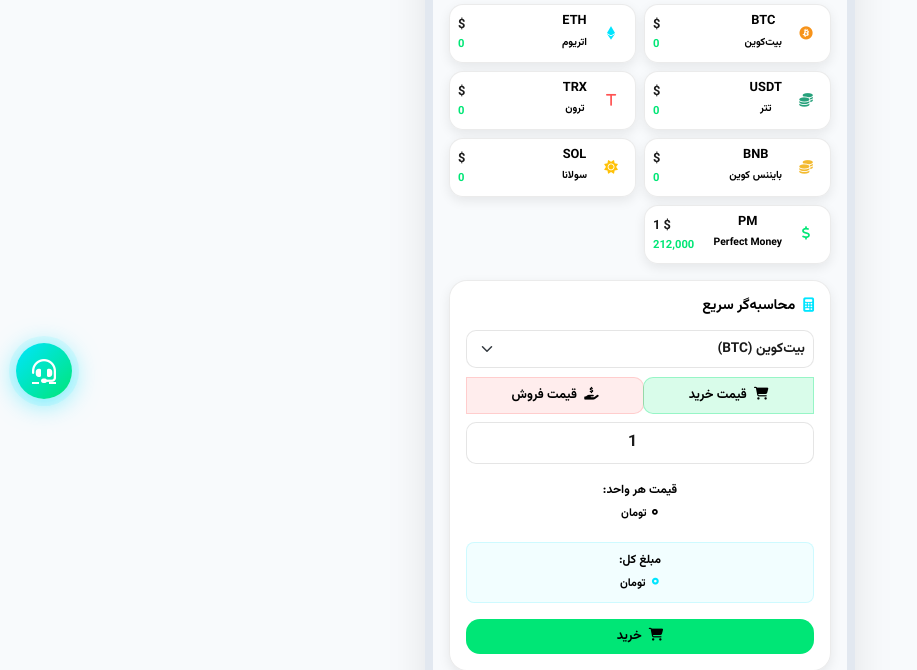
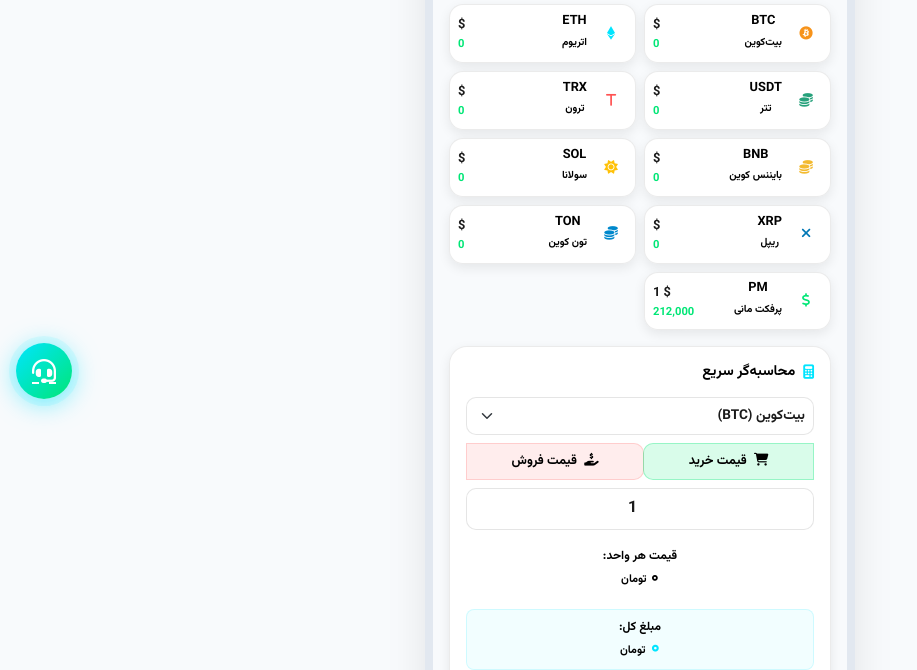
Before and after one commit to joyandeh/vip, a Django app: page / in a window 1280 px wide. Shown: the part 311-981 px from the top of the page, without its empty margins (0-917 px from the left). Run offline with Django 5.2, Linux system fonts and the light colour scheme; data comes from the database, SQL or seed files in the repository; both versions use the stored data as it was after the commit; data that the repository does not hold is empty; some libraries are stand-ins or nearby versions.

Commit message:
15 shahrivar

```diff
--- a/core/services.py
+++ b/core/services.py
@@ -5,7 +5,7 @@ def get_crypto_prices():
 
     url = (
         "https://api.coingecko.com/api/v3/simple/price"
-        "?ids=bitcoin,ethereum,tether,tron,binancecoin,solana"
+        "?ids=bitcoin,ethereum,tether,tron,binancecoin,solana,ripple,the-open-network"
         "&vs_currencies=usd"
     )
 
@@ -25,6 +25,8 @@ def get_crypto_prices():
             "TRX": data["tron"]["usd"],
             "BNB": data["binancecoin"]["usd"],
             "SOL": data["solana"]["usd"],
+            "XRP": data["ripple"]["usd"],
+            "TON": data["the-open-network"]["usd"],
         }
 
     except Exception:
@@ -36,4 +38,6 @@ def get_crypto_prices():
             "TRX": 0,
             "BNB": 0,
             "SOL": 0,
+            "XRP": 0,
+            "TON": 0,
         }
--- a/core/templates/core/index.html
+++ b/core/templates/core/index.html
@@ -83,6 +83,14 @@
                                                     <i class="fa-solid fa-coins" style="color: #f3ba2f; font-size: 0.85rem;"></i>
                                                 {% elif crypto.symbol == 'SOL' %}
                                                     <i class="fa-solid fa-sun text-warning" style="font-size: 0.85rem;"></i>
+                                                {% elif crypto.symbol == 'XRP' %}
+                                                    <i class="fa-solid fa-xmark" style="color: #0077B5; font-size: 0.85rem;"></i>
+                                                {% elif crypto.symbol == 'TON' %}
+                                                    <i class="fa-solid fa-coins" style="color: #0088CC; font-size: 0.85rem;"></i>
+                                                {% elif crypto.symbol == 'UTOPIA' %}
+                                                    <i class="fa-solid fa-globe" style="color: #6C5CE7; font-size: 0.85rem;"></i>
+                                                {% elif crypto.symbol == 'PM' %}
+                                                    <i class="fa-solid fa-dollar-sign text-neon-green" style="font-size: 0.85rem;"></i>
                                                 {% else %}
                                                     <i class="fa-solid fa-coins text-custom-muted" style="font-size: 0.85rem;"></i>
                                                 {% endif %}
@@ -103,25 +111,6 @@
                     <p class="text-custom-muted small">ارزی یافت نشد.</p>
                 </div>
                 {% endfor %}
-
-        <!-- Perfect Money -->
-        <div class="col-6">
-            <div class="glass-card p-2 d-flex align-items-center justify-content-between" style="border-radius: 14px;">
-                <div class="d-flex align-items-center gap-2">
-                    <div class="d-flex align-items-center justify-content-center rounded-circle" style="width: 32px; height: 32px; background: rgba(255,255,255,0.05);">
-                        <i class="fa-solid fa-dollar-sign text-neon-green" style="font-size: 0.85rem;"></i>
-                    </div>
-                    <div>
-                        <h6 class="mb-0 fw-bold text-white" style="font-size: 0.8rem;">PM</h6>
-                        <small class="text-custom-muted" style="font-size: 0.65rem;">Perfect Money</small>
-                    </div>
-                </div>
-                <div class="text-end">
-                    <div class="fw-bold text-white text-ltr" style="font-size: 0.8rem;">1 $</div>
-                    <div class="text-neon-green" style="font-size: 0.7rem; font-weight: 600;">{{ toman_rate|intcomma }}</div>
-                </div>
-            </div>
-        </div>
             </div>
         </div>
 
@@ -140,10 +129,6 @@
                                     {{ crypto.name }} ({{ crypto.symbol }})
                                 </option>
                                 {% endfor %}
-                <!-- Perfect Money -->
-                <option value="{{ toman_rate }}" data-symbol="PM">
-                    Perfect Money (PM) - {{ toman_rate|intcomma }} تومان
-                </option>
                             </select>
         </div>
 
--- a/core/views.py
+++ b/core/views.py
@@ -11,6 +11,10 @@ CRYPTO_NAMES = {
     'BNB': 'بایننس کوین',
     'TRX': 'ترون',
     'SOL': 'سولانا',
+    'XRP': 'ریپل',
+    'PM': 'پرفکت مانی',
+    'TON': 'تون کوین',
+    'UTOPIA': 'یوتوپیا',
 }
 
 
@@ -42,6 +46,14 @@ def index(request):
             )
         })
 
+    # Add PM (Perfect Money) as 1 USD = toman_rate
+    cryptos.append({
+        "symbol": "PM",
+        "name": "پرفکت مانی",
+        "price_usd": 1,
+        "price_toman": toman_rate
+    })
+
     site_settings = SiteSetting.get_solo()
 
     homepage_sections = HomePageSection.objects.filter(
--- a/transactions/forms.py
+++ b/transactions/forms.py
@@ -46,7 +46,7 @@ class SellTransactionForm(forms.ModelForm):
         widgets = {
             'crypto_name': forms.Select(attrs={'class': 'form-select form-select-sm bg-dark text-white border-secondary-subtle', 'required': True}),
             'amount': forms.NumberInput(attrs={'class': 'form-control form-control-sm bg-dark text-white border-secondary-subtle', 'placeholder': 'مقدار ارز', 'step': 'any', 'required': True}),
-            'tx_hash': forms.TextInput(attrs={'class': 'form-control form-control-sm bg-dark text-white border-secondary-subtle', 'placeholder': 'هش تراکنش (اختیاری)'}),
+            'tx_hash': forms.TextInput(attrs={'class': 'form-control form-control-sm bg-dark text-white border-secondary-subtle', 'placeholder': 'هش تراکنش یا کد فعال سازی'}),
             'seller_full_name': forms.TextInput(attrs={'class': 'form-control form-control-sm bg-dark text-white border-secondary-subtle', 'placeholder': 'نام و نام خانوادگی', 'required': True}),
             'seller_card_number': forms.TextInput(attrs={'class': 'form-control form-control-sm bg-dark text-white border-secondary-subtle', 'placeholder': 'شماره کارت', 'required': True}),
             'seller_shaba_number': forms.TextInput(attrs={'class': 'form-control form-control-sm bg-dark text-white border-secondary-subtle', 'placeholder': 'شماره شبا', 'required': True}),
--- a/transactions/models.py
+++ b/transactions/models.py
@@ -37,6 +37,10 @@ class Transaction(models.Model):
         ("BNB", "BNB"),
         ("SOL", "Solana"),
         ("TRX", "Tron"),
+        ("XRP", "Ripple"),
+        ("PM", "Perfect Money"),
+        ("TON", "Toncoin"),
+        ("UTOPIA", "Utopia"),
     ]
 
     crypto_name = models.CharField(
--- a/transactions/templates/transactions/sell_crypto.html
+++ b/transactions/templates/transactions/sell_crypto.html
@@ -73,7 +73,7 @@
             </div>
 
             <div class="mb-3">
-                <label class="form-label text-custom-muted small">هش تراکنش (TX Hash) <span class="text-muted">(اختیاری)</span></label>
+                <label class="form-label text-custom-muted small">هش تراکنش یا کد فعال سازی <span class="text-muted">(اختیاری)</span></label>
                 {{ form.tx_hash }}
                 {% if form.tx_hash.errors %}
                     <div class="text-danger small">{{ form.tx_hash.errors }}</div>
```
Also changed, not shown: db.sqlite3, transactions/migrations/0008_alter_transaction_crypto_name.py (added). Lines whose indentation alone changed are shown as unchanged.
